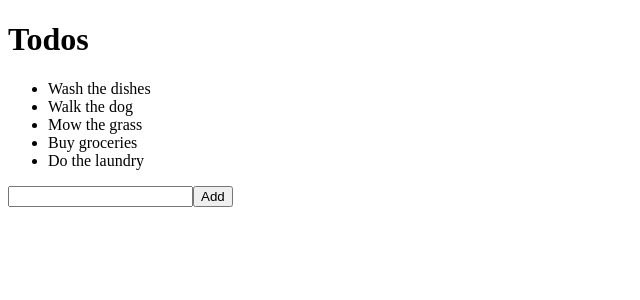
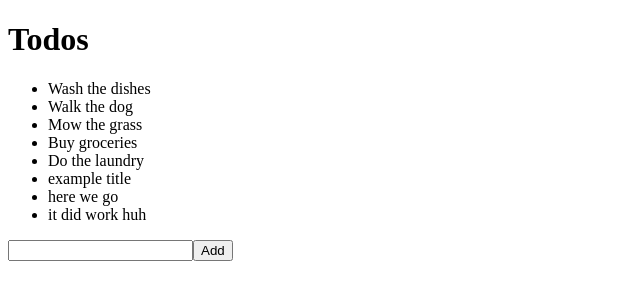
Before and after one commit to FrancisCalizo/JS-Concepts-2020, a React (Create React App) app in the folder use-query-csr/: page / in a window 1280 px wide. Shown: the top 300 px of the page, without its empty margins (0-640 px from the left). Built offline with nearby package versions, Linux system fonts and the light colour scheme; data requests are answered from the project's data file; the HTML template or start-up script is replaced by a standard one.

Commit message:
useMutation working, but without refetch after mutating

```diff
--- a/use-query-csr/db.json
+++ b/use-query-csr/db.json
@@ -24,6 +24,21 @@
       "id": 5,
       "title": "Do the laundry",
       "completed": false
+    },
+    {
+      "title": "example title",
+      "completed": false,
+      "id": 6
+    },
+    {
+      "title": "here we go",
+      "completed": false,
+      "id": 7
+    },
+    {
+      "title": "it did work huh",
+      "completed": false,
+      "id": 8
     }
   ]
 }
--- a/use-query-csr/src/components/AddTodo.js
+++ b/use-query-csr/src/components/AddTodo.js
@@ -1,11 +1,41 @@
 import React, { useState } from 'react';
+import { useMutation } from 'react-query';
+
+const addTodo = async ({ input }) => {
+  let todo = {
+    title: input,
+    completed: false,
+  };
+
+  console.log('wroking');
+  const res = await fetch('http://localhost:3001/todos', {
+    method: 'POST',
+    headers: {
+      'CONTENT-TYPE': 'application/json',
+    },
+    body: JSON.stringify(todo),
+  });
+
+  return await res.json();
+};
 
 const AddTodo = () => {
   const [input, setInput] = useState('');
+  const [mutate] = useMutation(addTodo);
+
+  const onAddTodo = async (e) => {
+    e.preventDefault();
+
+    try {
+      await mutate({ input });
+    } catch (err) {
+      console.log(err);
+    }
+  };
 
   return (
     <div>
-      <form>
+      <form onSubmit={onAddTodo}>
         <input
           type="text"
           value={input}
```
Also changed, not shown: 1 other file (tests, documents, lock files or other folders).
